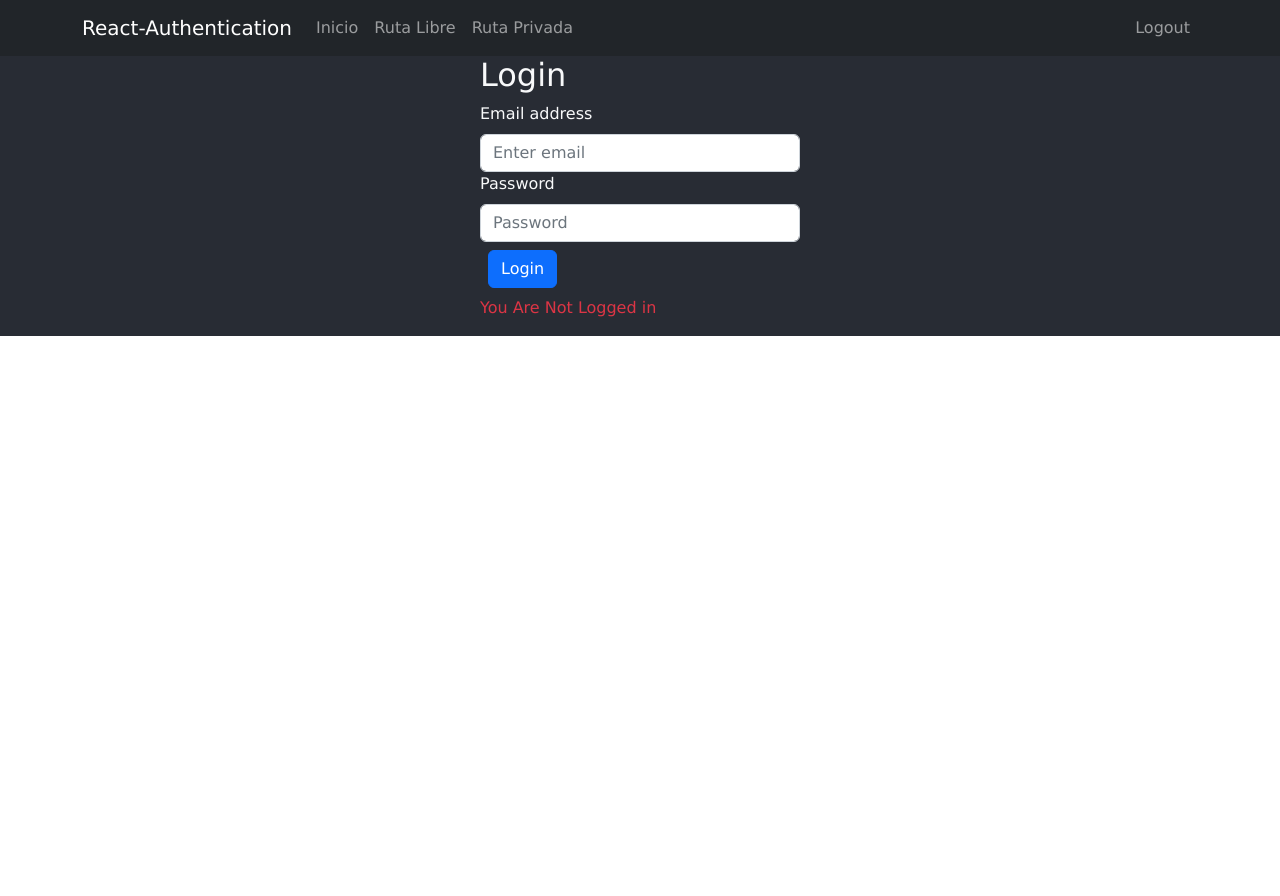
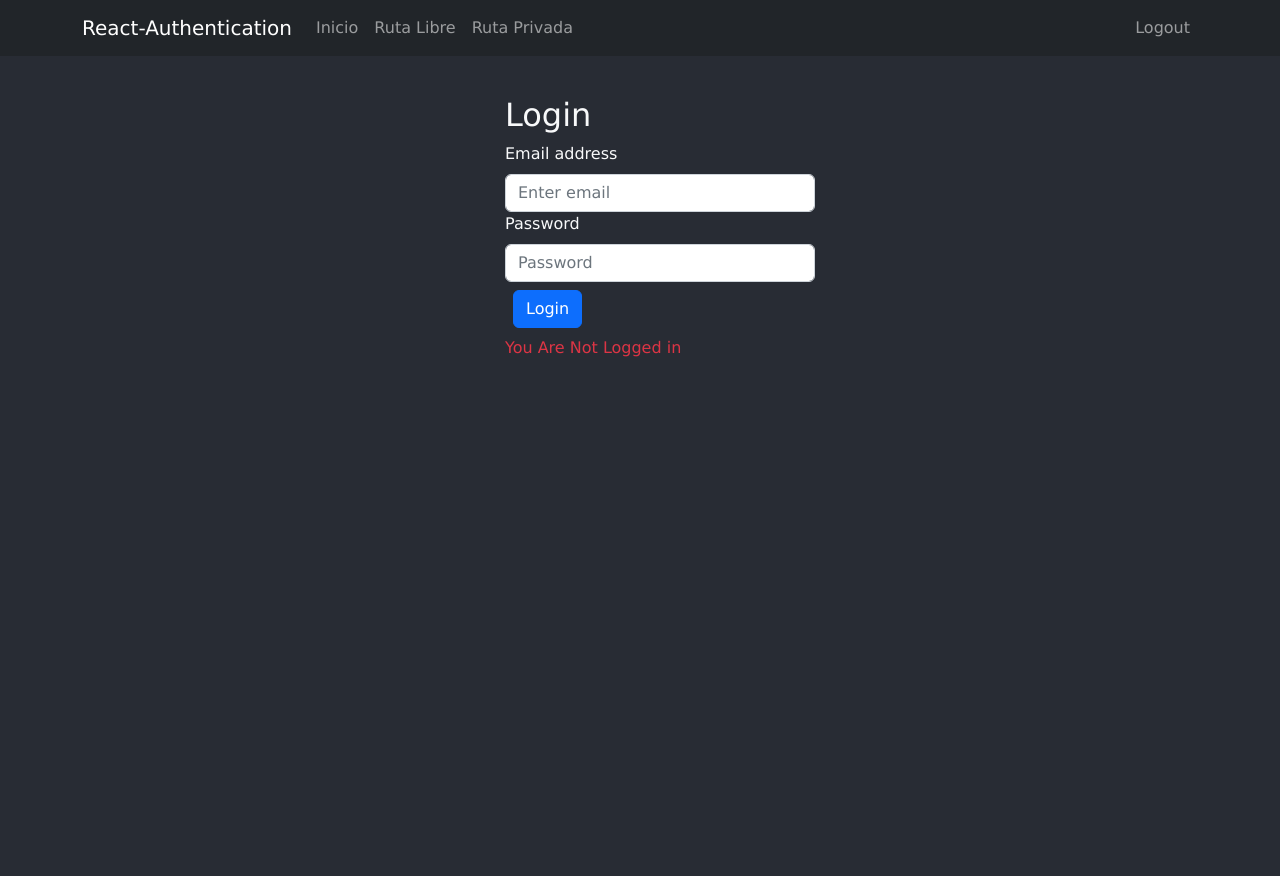
Before and after one commit to Ernestol2/auth-frontend, a React (Create React App) app: page /login in a window 1280 px wide. Before the commit the page ends 800 px from the top, so only its background shows below. Built offline with nearby package versions, Linux system fonts and the light colour scheme.

Commit message:
new styles for register & login components

```diff
--- a/src/components/Login.js
+++ b/src/components/Login.js
@@ -34,7 +34,7 @@ export default function Login() {
   }
 
   return (
-    <div className='d-flex justify-content-center text-light'>
+    <div className='login d-flex justify-content-center text-light'>
      <Col xs={8} sm={6} md={4} lg={3}>
        <h2>Login</h2>
       <Form onSubmit={(e) => handleSubmit(e)}>
--- a/src/components/Register.js
+++ b/src/components/Register.js
@@ -34,7 +34,7 @@ export default function Register() {
 
 
   return (
-    <div className="d-flex justify-content-center text-light">
+    <div className="register d-flex justify-content-center text-light">
     <Col xs={8} sm={6} md={4} lg={3}>
     <h2>Register</h2>
     <Form onSubmit={(e) => handleSubmit(e)}>
--- a/src/index.css
+++ b/src/index.css
@@ -6,8 +6,6 @@
 }
 
 .main-page {
-  margin: 0 auto;
-  padding: 0 auto;
   text-align: center;
   font-size: large;
 }
@@ -22,6 +20,22 @@
   align-items: center;
 }
 
+.login {
+  background-color: #282c34;
+  width: 100%;
+  height: 100vh;
+  padding: 20px;
+  margin: 20px;
+}
+
+.register {
+  background-color: #282c34;
+  width: 100%;
+  height: 100vh;
+  padding: 20px;
+  margin: 20px;
+}
+
 .auth {
   font-weight: bold;
   font-size: 20px;
```
